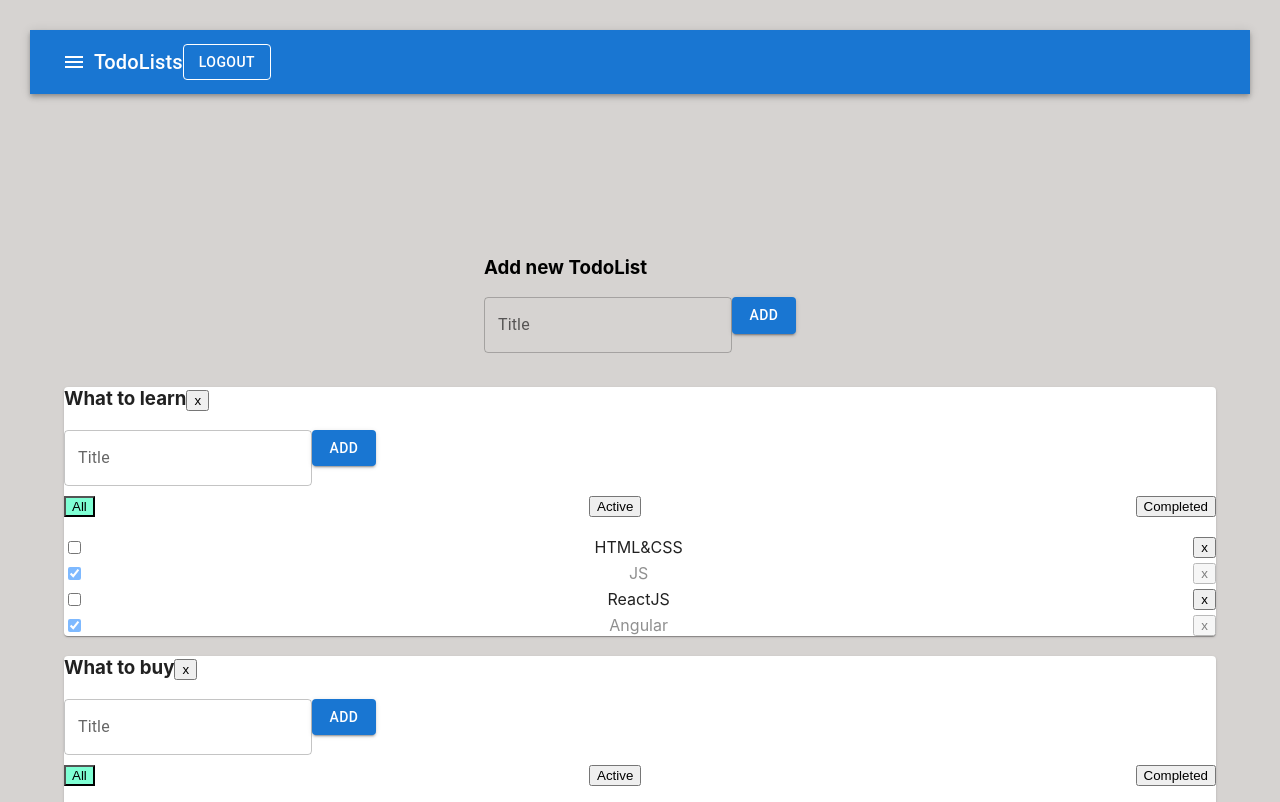
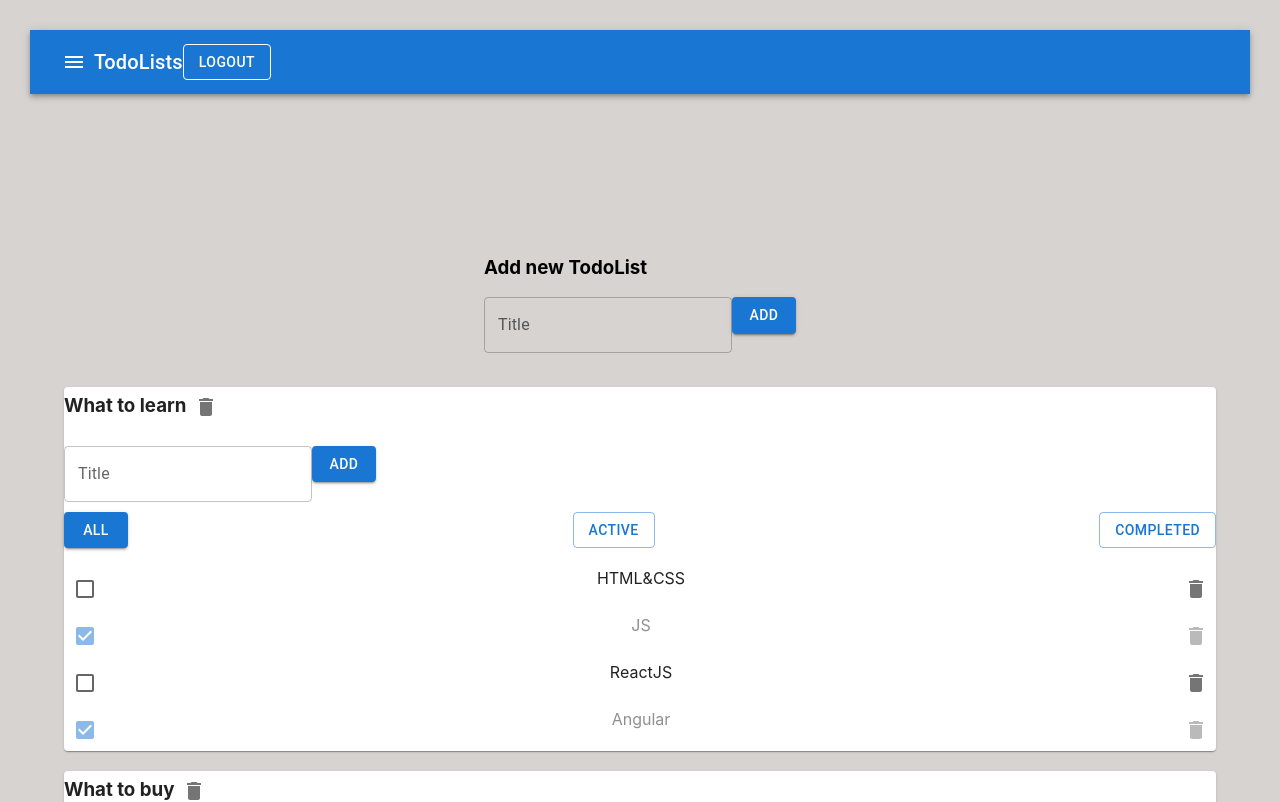
Before and after one commit to efValeron/TodoList, a React (Create React App) app: page / in a window 1280 px wide. Shown: the top 802 px of the page. Built offline with nearby package versions, Linux system fonts and the light colour scheme.

Commit message:
standard tags changed to material ui components

```diff
--- a/src/components/TodoList.tsx
+++ b/src/components/TodoList.tsx
@@ -1,8 +1,11 @@
 import React from "react";
 import {FilterValuesType, Task} from "../App";
-import {Button} from "./Button";
 import {AddItemForm} from "./AddItemForm";
 import {EditableSpan} from "./EditableSpan";
+import {Button, Checkbox, IconButton} from "@mui/material";
+import DeleteIcon from '@mui/icons-material/Delete';
+import CheckBoxOutlineBlankIcon from '@mui/icons-material/CheckBoxOutlineBlank';
+import CheckBoxIcon from '@mui/icons-material/CheckBox';
 
 type PropsType = {
   todoListId: string
@@ -52,13 +55,15 @@ export const TodoList = (props: PropsType) => {
         key={task.id}
         className={task.isDone ? "is-done" : ""}
       >
-        <input
-          type="checkbox"
+        <Checkbox
           checked={task.isDone}
           onChange={(e) => changeIsDoneHandler(task.id, e.currentTarget.checked)}
-        />
+          icon={<CheckBoxOutlineBlankIcon />}
+          checkedIcon={<CheckBoxIcon />} />
         <EditableSpan title={task.title} changeTitle={changeTaskTitle}/>
-        <Button callBack={() => removeTaskHandler(task.id)} title={"x"}/>
+        <IconButton aria-label="delete" onClick={() => removeTaskHandler(task.id)}>
+          <DeleteIcon />
+        </IconButton>
       </li>
     )
   }) : null
@@ -67,15 +72,15 @@ export const TodoList = (props: PropsType) => {
     <div>
       <h3>
         <EditableSpan title={props.title} changeTitle={changeTodoListTitle}/>
-        <Button title={"x"} callBack={removeTodolistHandler}/>
+        <IconButton aria-label="delete" onClick={removeTodolistHandler}>
+          <DeleteIcon />
+        </IconButton>
       </h3>
       <AddItemForm addItem={addTaskHandler} maxInputLength={15}/>
       <div className="button-filter-group">
-        <Button active={props.activeFilter === "all"} callBack={() => changeFilterToStateHandler("all")} title={"All"}/>
-        <Button active={props.activeFilter === "active"} callBack={() => changeFilterToStateHandler("active")}
-                title={"Active"}/>
-        <Button active={props.activeFilter === "completed"} callBack={() => changeFilterToStateHandler("completed")}
-                title={"Completed"}/>
+        <Button variant={props.activeFilter === "all" ? "contained" : "outlined"} onClick={() => changeFilterToStateHandler("all")}>All</Button>
+        <Button variant={props.activeFilter === "active" ? "contained" : "outlined"} onClick={() => changeFilterToStateHandler("active")}>Active</Button>
+        <Button variant={props.activeFilter === "completed" ? "contained" : "outlined"} onClick={() => changeFilterToStateHandler("completed")}>Completed</Button>
       </div>
       <ul className="todolist-ul">
         {tasksList}
```
